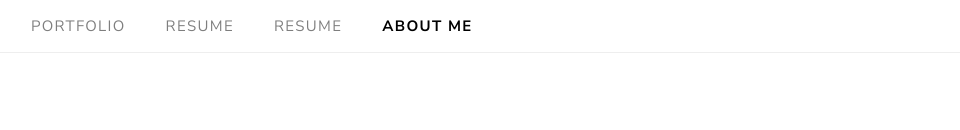
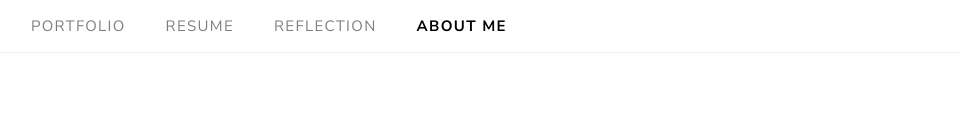
Before and after one commit to AdykGC/AdykGC.github.io, a plain HTML site: page about.html in a window 1280 px wide. Shown: the top 130 px of the page, without its empty margins (19-979 px from the left). Drawn offline with Linux system fonts and the light colour scheme.

Commit message:
Загружены файлы нового проекта

```diff
--- a/about.html
+++ b/about.html
@@ -62,7 +62,7 @@
               <a class="non-active" href="images/aboutme/Resume.pdf">Resume</a>
             </li>
             <li>
-              <a class="non-active" href="images/aboutme/Reflection.pdf">Resume</a>
+              <a class="non-active" href="images/aboutme/Reflection.pdf">Reflection</a>
             </li>
             <li>
                 <a class="active" href="about.html">About me</a>
```
Also changed, not shown: index.html (+1 -1 lines).
